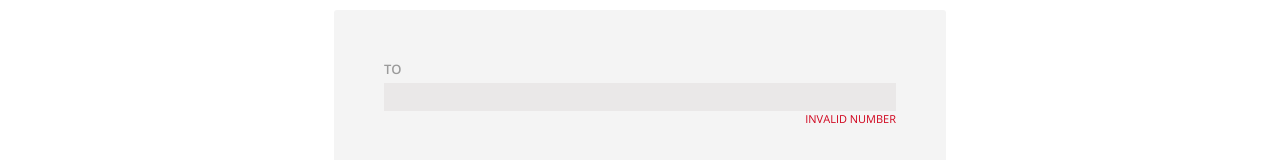
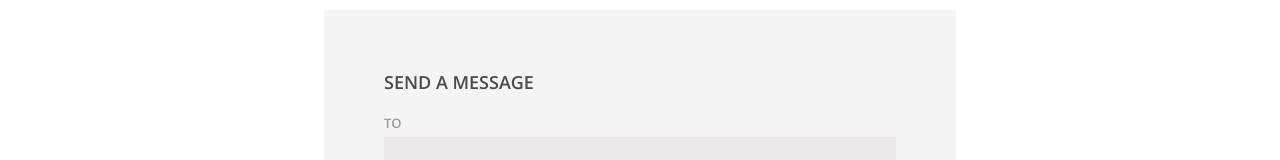
Before and after one commit to akapei/burst-sms-test, a React app: page / in a window 1280 px wide. Shown: the part 335-495 px from the top of the page. Built offline with nearby package versions, Linux system fonts and the light colour scheme.

Commit message:
final elements

```diff
--- a/src/components/Home.jsx
+++ b/src/components/Home.jsx
@@ -55,6 +55,7 @@ class Home extends React.Component {
                     <img id="logo" src="logo.png"/>
                 </header>
                 <form onSubmit={this.handleSubmit}>
+                    <h1>Send a message</h1>
                     <label>
                         To
                         <input name="number" type="text" maxLength="11" value={this.state.number} onChange={this.handleChange}/>
--- a/src/scss/style.scss
+++ b/src/scss/style.scss
@@ -12,6 +12,13 @@ body {
   margin: 0;
   font-family: $open-sans;
 }
+
+h1 {
+  text-transform: uppercase;
+  font-size: 18px;
+  margin: 0 0 20px;
+}
+
 nav {
   height: 40px;
   background: #d8d8d8;
@@ -36,7 +43,7 @@ form {
   display: flex;
   flex-direction: column;
   background: #f4f4f4;
-  padding: 50px;
+  padding: 60px;
   width: 40%;
   margin: 0 auto 100px;
   border-radius: 3px;
```
